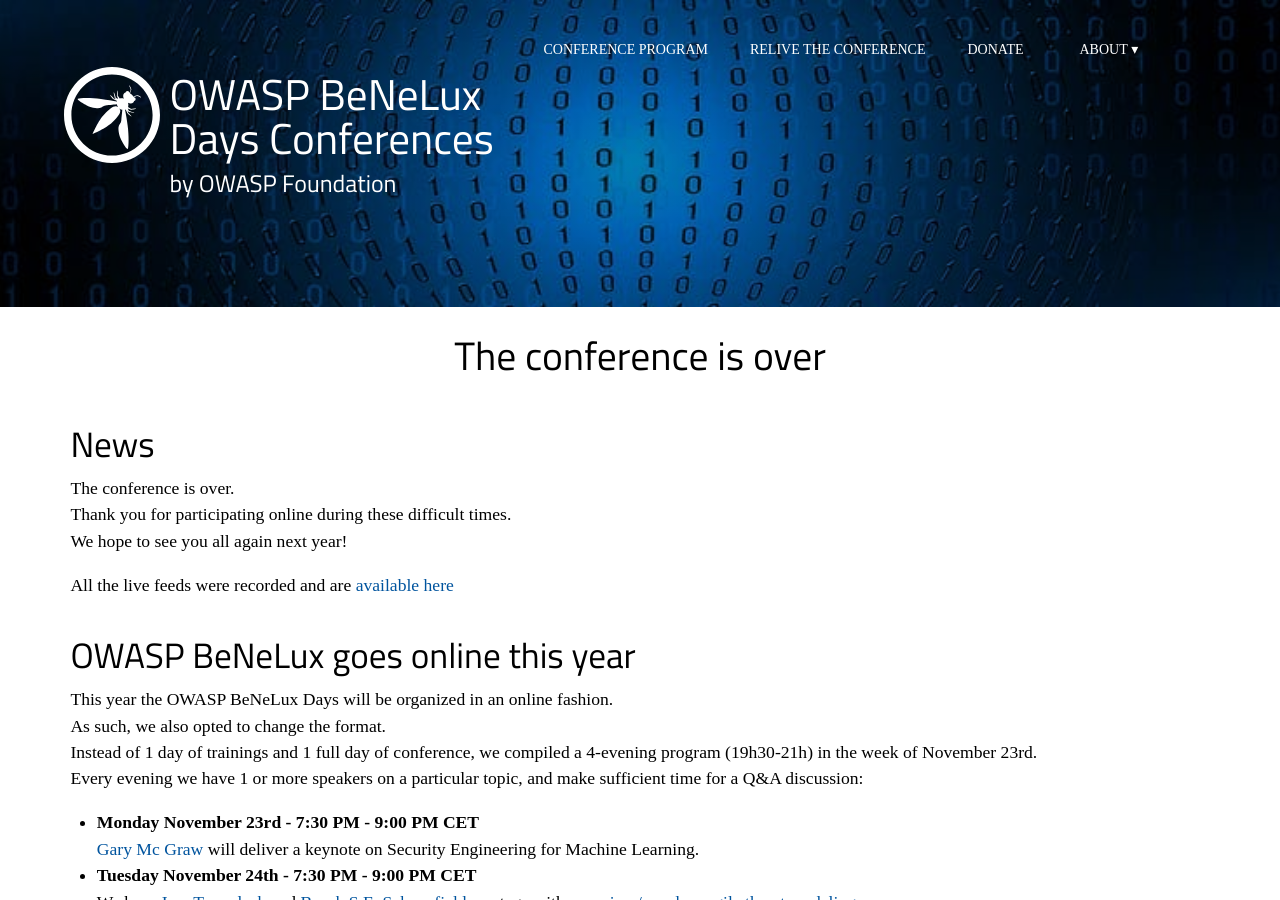
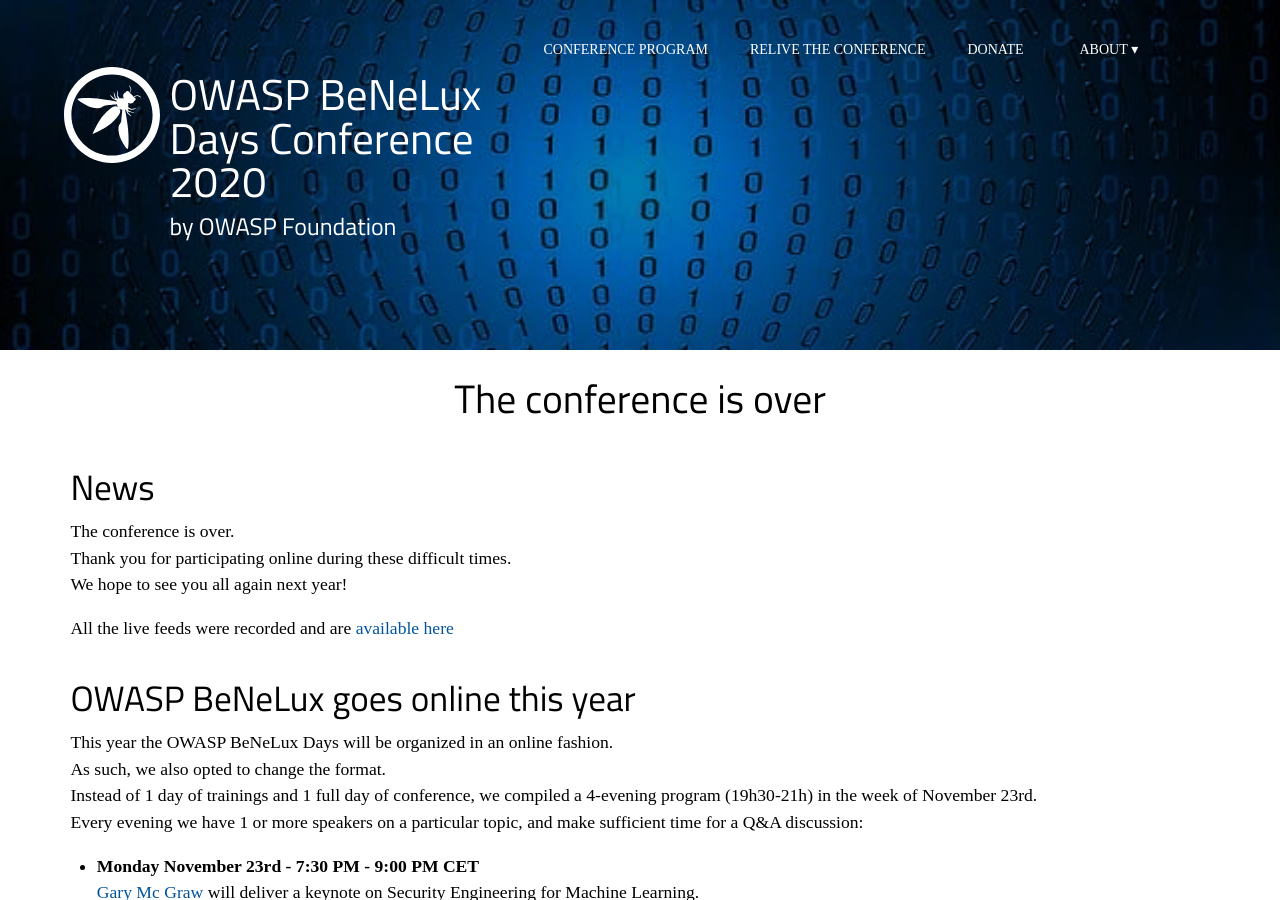
Before and after one commit to dm-17/Owasp-BeNeLux-Days-2020, a Jekyll site: the page built from index.html, in a window 1280 px wide and 900 px high. Built offline with Jekyll 4.4.1, drawn with Linux system fonts in a browser that asks for light colours; some web fonts are replaced.

Commit message:
Update header.html

```diff
--- a/_includes/header.html
+++ b/_includes/header.html
@@ -80,6 +80,6 @@
     </ul>
   </nav>
 	<a class="logo" href="/">
-		<h1>OWASP BeNeLux Days Conferences</h1>
+		<h1>OWASP BeNeLux Days Conference 2020</h1>
 		<h2>by OWASP Foundation</h1>
 	</a>
```
